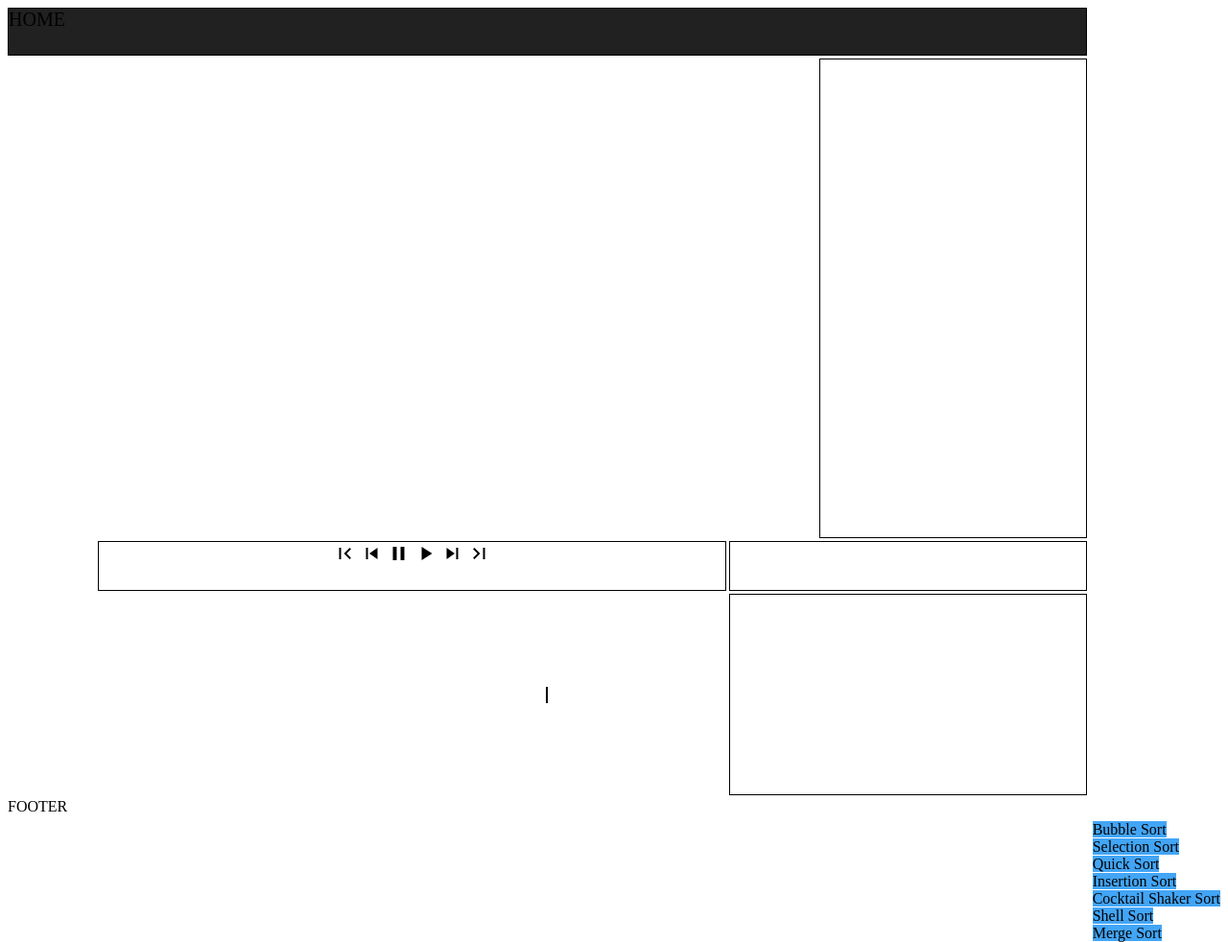
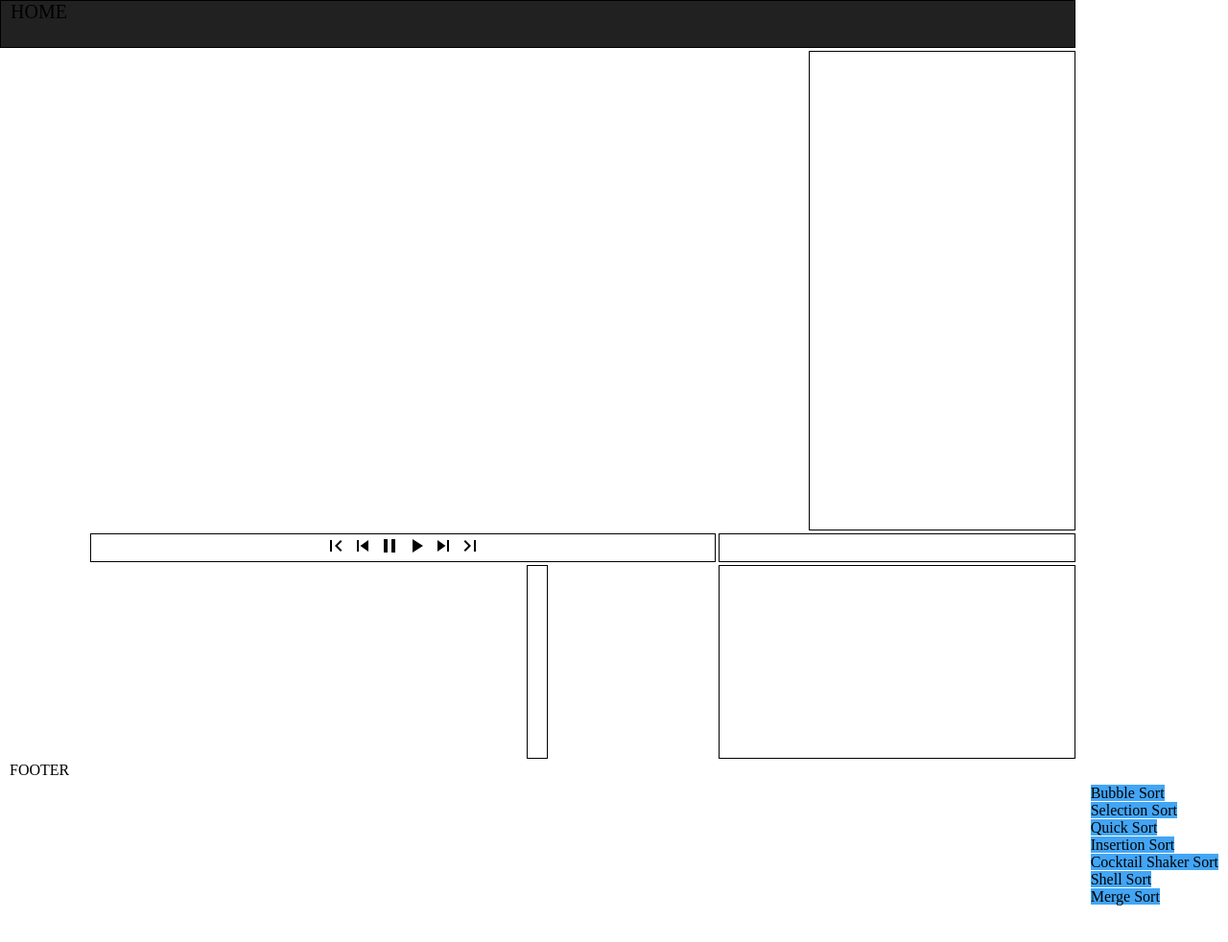
Before and after one commit to khanghldk/visualgoture, a plain HTML site: page sort.html in a window 1280 px wide. Shown: the whole page at 96% size. After the commit the page ends 944 px from the top, so only its background shows below. Drawn offline with nearby package versions, Linux system fonts and the light colour scheme.

Commit message:
edit common.css

```diff
--- a/css/commonMaster.css
+++ b/css/commonMaster.css
@@ -1,6 +1,56 @@
+@charset "utf-8";
+
+html, body, p {
+    margin: 0px;
+    padding: 0px;
+}
+
 @import url('https://fonts.googleapis.com/css?family=Open+Sans');
 .card {
     box-shadow: 0 2px 5px 0 rgba(0, 0, 0, 0.16), 0 2px 10px 0 rgba(0, 0, 0, 0.12);
+}
+
+#codetrace, #status {
+    font-family: "PT Sans";
+    font-size: 13px;
+    overflow-x: hidden;
+    overflow-y: hidden;
+}
+
+#status {
+    -overflow: auto;
+}
+
+.container > div {
+    /*background-color: white;*/
+    /*color: black;*/
+    align-items: center;
+    padding: 0px 10px;
+}
+
+a, i {
+    cursor: pointer;
+}
+
+#title {
+    position: relative;
+    float: left;
+    top: 50%;
+    left: 50%;
+    transform: translate(-50%, -50%);
+}
+
+.material-icons {
+    color: black;
+}
+
+#log {
+    height: 200px;
+    max-height: inherit;
+    width: inherit;
+    /*border:1px solid #ccc;*/
+    overflow: auto;
+    /*white-space: nowrap;*/
 }
 
 .card {
@@ -9,6 +59,7 @@
     border-radius: 2px;
     background-clip: padding-box;
 }
+
 .card span.card-title {
     color: #fff;
     font-size: 24px;
@@ -20,41 +71,49 @@
     position: relative;
     overflow: hidden;
 }
+
 .card .card-image img {
     border-radius: 2px 2px 0 0;
     background-clip: padding-box;
     position: relative;
     z-index: -1;
 }
+
 .card .card-image span.card-title {
     position: absolute;
     bottom: 0;
     left: 0;
     padding: 16px;
 }
+
 .card .card-content {
     padding: 16px;
     border-radius: 0 0 2px 2px;
     background-clip: padding-box;
     box-sizing: border-box;
 }
+
 .card .card-content p {
     margin: 0;
     color: inherit;
 }
+
 .card .card-content span.card-title {
     line-height: 48px;
 }
+
 .card .card-action {
     border-top: 1px solid rgba(160, 160, 160, 0.2);
     padding: 16px;
 }
+
 .card .card-action a {
     color: #ffab40;
     margin-right: 16px;
     transition: color 0.3s ease;
     text-transform: uppercase;
 }
+
 .card .card-action a:hover {
     color: #ffd8a6;
     text-decoration: none;
```
